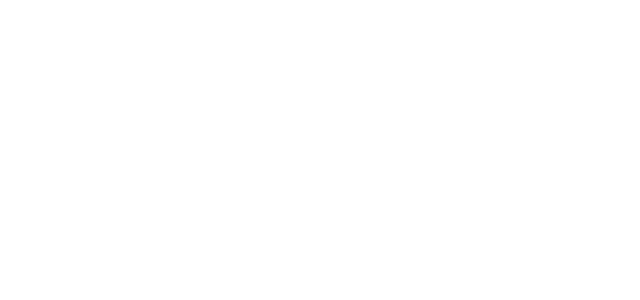
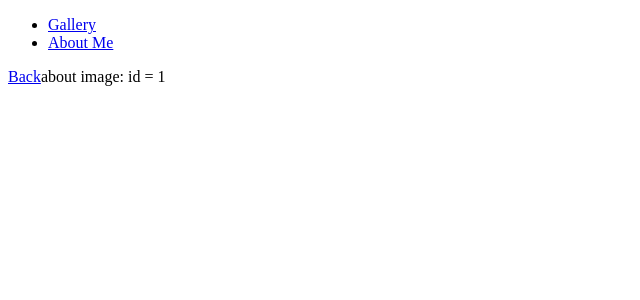
Before and after one commit to S-404/gallery, a React (Create React App) app: page /image/1 in a window 1280 px wide. Shown: the top 300 px of the page, without its empty margins (0-640 px from the left). Built offline with nearby package versions, Linux system fonts and the light colour scheme.

Commit message:
implement router

```diff
--- a/src/App.js
+++ b/src/App.js
@@ -1,10 +1,11 @@
+import AppRouter from "./router/AppRouter"
 
 function App() {
-  return (
-    <div className="App">
-
-    </div>
-  );
+    return (
+        <div className="App">
+            <AppRouter/>
+        </div>
+    )
 }
 
-export default App;
+export default App
--- /dev/null
+++ b/src/components/UI/MyNavBar.jsx
@@ -0,0 +1,19 @@
+import React from "react"
+import {Link} from "react-router-dom"
+
+const MyNavBar = () => {
+    return (
+        <nav>
+            <ul>
+                <li>
+                    <Link to="/">Gallery</Link>
+                </li>
+                <li>
+                    <Link to="/about-me">About Me</Link>
+                </li>
+            </ul>
+        </nav>
+    )
+}
+
+export default MyNavBar
--- /dev/null
+++ b/src/pages/AboutMePage.jsx
@@ -0,0 +1,11 @@
+import React from "react"
+
+const AboutMePage = () => {
+    return (
+        <div>
+            about me
+        </div>
+    )
+}
+
+export default AboutMePage
--- /dev/null
+++ b/src/pages/GalleryPage.jsx
@@ -0,0 +1,11 @@
+import React from "react"
+
+const GalleryPage = () => {
+    return (
+        <div>
+            gallery
+        </div>
+    )
+}
+
+export default GalleryPage
--- /dev/null
+++ b/src/pages/ImageIdPage.jsx
@@ -0,0 +1,15 @@
+import React from "react"
+import {Link, useParams} from "react-router-dom"
+
+const ImageIdPage = () => {
+    const params = useParams()
+    console.log(params)
+    return (
+        <div>
+            <Link to={'/'}>Back</Link>
+            about image: id = {params.id}
+        </div>
+    )
+}
+
+export default ImageIdPage
--- /dev/null
+++ b/src/router/AppRouter.jsx
@@ -0,0 +1,15 @@
+import React from "react"
+import {BrowserRouter as Router} from "react-router-dom"
+import MyNavBar from "../components/UI/MyNavBar"
+import AppRoutes from "./AppRoutes"
+
+const AppRouter = () => {
+    return (
+        <Router>
+            <MyNavBar/>
+            <AppRoutes/>
+        </Router>
+    )
+}
+
+export default AppRouter
--- /dev/null
+++ b/src/router/AppRoutes.jsx
@@ -0,0 +1,24 @@
+import React from "react"
+import {Redirect, Route, Switch} from "react-router-dom"
+import AboutMePage from "../pages/AboutMePage"
+import GalleryPage from "../pages/GalleryPage"
+import ImageIdPage from "../pages/ImageIdPage"
+
+const AppRoutes = () => {
+    return (
+            <Switch>
+                <Route exact path="/">
+                    <GalleryPage/>
+                </Route>
+                <Route path="/about-me">
+                    <AboutMePage/>
+                </Route>
+                <Route path="/image/:id">
+                    <ImageIdPage/>
+                </Route>
+                <Redirect exact to={"/"}/>
+            </Switch>
+    )
+}
+
+export default AppRoutes
```
